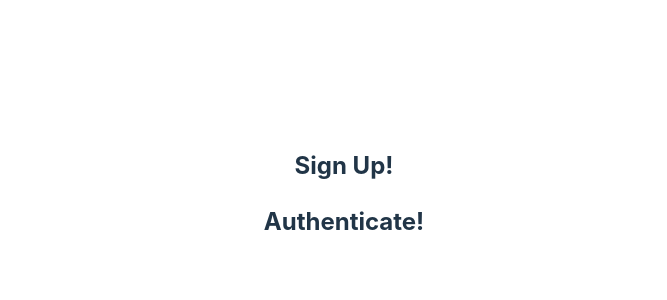
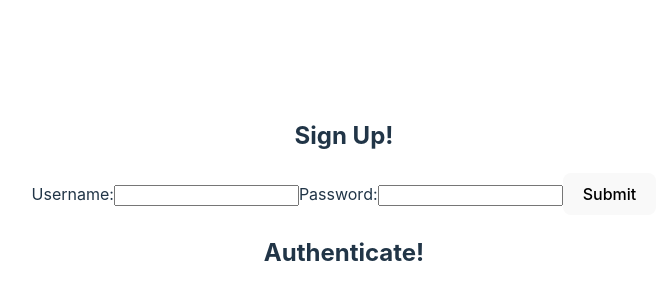
Before and after one commit to ChuangStephanie/ReactForms, a React (Vite) app: page / in a window 1280 px wide. Shown: the part 206-506 px from the top of the page, without its empty margins (296-963 px from the left). Built offline with nearby package versions, Linux system fonts and the light colour scheme.

Commit message:
added form outline

```diff
--- a/src/components/SignUpForm.jsx
+++ b/src/components/SignUpForm.jsx
@@ -4,5 +4,14 @@ export default function SignUpForm() {
     const [username, setUsername] = useState("");
     const [password, setPassword] = useState("");
     const [error, setError] = useState(null)
-    return <h2>Sign Up!</h2>
+    return (
+        <>
+            <h2>Sign Up!</h2>
+            <form>
+                <label>Username:<input  /></label>
+                <label>Password:<input type="text"/></label>
+                <button type="submit">Submit</button>
+            </form>
+        </>
+    )
 }
```
